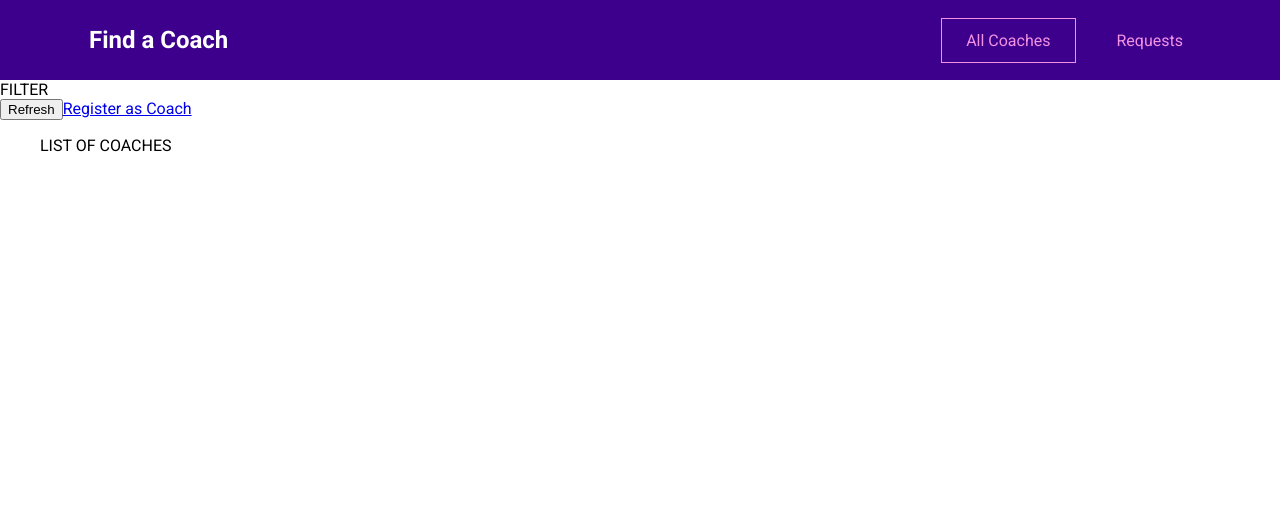
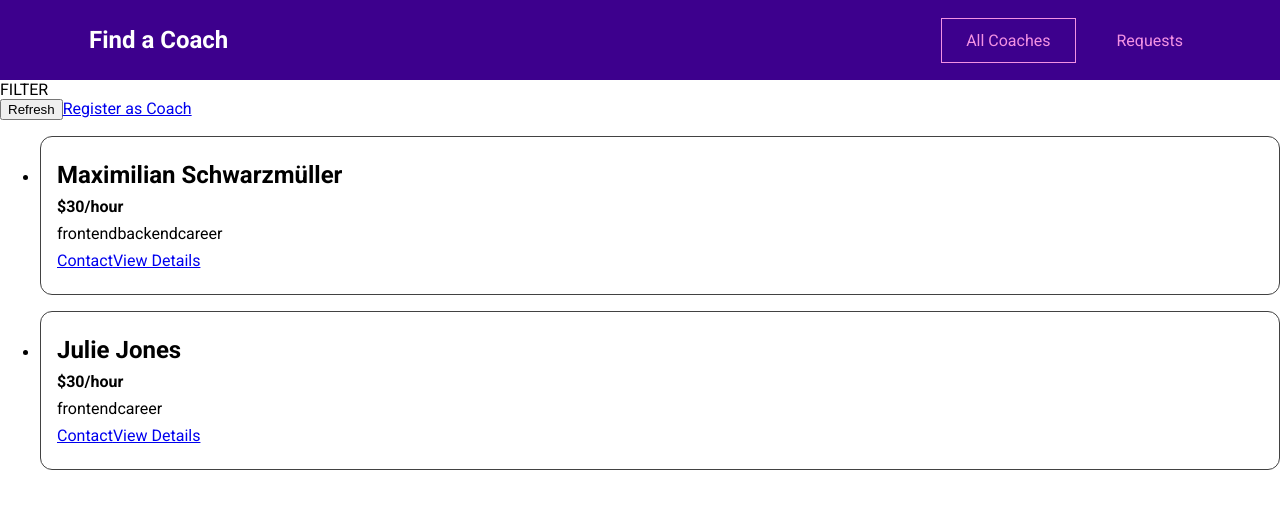
Before and after one commit to Akshay-Daundkar-14/coach-finder, a Vue app: page /coaches in a window 1280 px wide. Shown: the top 508 px of the page. Built offline with nearby package versions, Linux system fonts and the light colour scheme.

Commit message:
Added VueX For State management

```diff
--- /dev/null
+++ b/src/components/coaches/CoachItem.vue
@@ -0,0 +1,59 @@
+<template>
+  <li>
+    <h3>{{ fullName }}</h3>
+    <h4>${{ rate }}/hour</h4>
+
+    <div>
+      <span v-for="area in areas" :key="area">{{ area }}</span>
+    </div>
+
+    <div class="control">
+      <router-link :to="coachContactLink">Contact</router-link>
+      <router-link :to="coachDetailsLink">View Details</router-link>
+    </div>
+  </li>
+</template>
+
+<script>
+export default {
+    props:['id','firstName','lastName','rate','areas'],
+    computed:{
+        fullName(){
+            return this.firstName + ' '+ this.lastName;
+        },
+        coachContactLink(){
+            return this.$route.path + '/'+this.id+'/contact';  //   /coaches/c1/contact
+        },
+        coachDetailsLink(){
+            return '/coaches/'+this.id;  //     /coaches/c1
+        }
+    }
+};
+</script>
+
+<style scoped>
+li {
+  margin: 1rem 0;
+  border: 1px solid #424242;
+  border-radius: 12px;
+  padding: 1rem;
+}
+
+h3 {
+  font-size: 1.5rem;
+}
+
+h3,
+h4 {
+  margin: 0.5rem 0;
+}
+
+div {
+  margin: 0.5rem 0;
+}
+
+.actions {
+  display: flex;
+  justify-content: flex-end;
+}
+</style>
--- a/src/main.js
+++ b/src/main.js
@@ -1,10 +1,12 @@
 import { createApp } from 'vue';
 import router from './router';
 import App from './App.vue'
+import store from './store/index.js'
 
 const app = createApp(App);
 
 
 app.use(router);
+app.use(store);
 
 app.mount('#app');
--- a/src/pages/coaches/CoachesList.vue
+++ b/src/pages/coaches/CoachesList.vue
@@ -1,13 +1,41 @@
 <template>
   <section>FILTER</section>
 
+  <div class="controls">
+    <button>Refresh</button>
+    <router-link to="/register">Register as Coach</router-link>
+  </div>
 
-    <div class="controls">
-        <button>Refresh</button>
-        <router-link to="/register">Register as Coach</router-link>
-    </div>
+  <section v-if="hasCoaches">
+    <ul>
+      <coach-item
+        v-for="coach in filteredCoach"
+        :key="coach.id"
+        :firstName="coach.firstName"
+        :areas="coach.areas"
+        :id="coach.id"
+        :lastName="coach.lastName"
+        :rate="coach.hourlyRate"
+      ></coach-item>
+    </ul>
+  </section>
+  <h3 v-else>No Coaches Found</h3>
+</template>
 
-  <section>
-    <ul>LIST OF COACHES</ul>
-  </section>
-</template>
+<script>
+import CoachItem from '../../components/coaches/CoachItem.vue';
+
+export default {
+  components: {
+    CoachItem,
+  },
+  computed: {
+    filteredCoach() {
+      return this.$store.getters['coaches/coaches'];
+    },
+    hasCoaches() {
+      return this.$store.getters['coaches/hasCoaches'];
+    },
+  },
+};
+</script>
--- /dev/null
+++ b/src/store/index.js
@@ -0,0 +1,13 @@
+import { createStore } from "vuex";
+import coachesModule from "./modules/coaches/index.js";
+
+
+const store = createStore({
+    modules:{
+        coaches:coachesModule
+    }
+});
+
+
+
+export default store;
--- /dev/null
+++ b/src/store/modules/coaches/actions.js
@@ -0,0 +1 @@
+export default{}
--- /dev/null
+++ b/src/store/modules/coaches/getters.js
@@ -0,0 +1,13 @@
+export default{
+    coaches(state){
+        return state.coaches;
+    },
+    hasCoaches(state){
+        if(state.coaches && state.coaches.length > 0)
+        {
+            return true;
+        }else{
+            return false;
+        }
+    }
+}
--- /dev/null
+++ b/src/store/modules/coaches/index.js
@@ -0,0 +1,32 @@
+import mutations from './mutations.js'
+import actions from './actions.js'
+import getters from './getters.js'
+
+export default{
+    namespaced:true,
+    state(){return{
+        coaches:[
+            {
+              id: 'c1',
+              firstName: 'Maximilian',
+              lastName: 'Schwarzmüller',
+              areas: ['frontend', 'backend', 'career'],
+              description:
+                "I'm Maximilian and I've worked as a freelance web developer for years. Let me help you become a developer as well!",
+              hourlyRate: 30
+            },
+            {
+              id: 'c2',
+              firstName: 'Julie',
+              lastName: 'Jones',
+              areas: ['frontend', 'career'],
+              description:
+                'I am Julie and as a senior developer in a big tech company, I can help you get your first job or progress in your current role.',
+              hourlyRate: 30
+            }
+          ]
+    }},
+    mutations:mutations,
+    actions:actions,
+    getters:getters
+}
--- /dev/null
+++ b/src/store/modules/coaches/mutations.js
@@ -0,0 +1 @@
+export default{}
```
Also changed, not shown: src/store/modules/requests/actions.js (added), src/store/modules/requests/getters.js (added), src/store/modules/requests/index.js (added), src/store/modules/requests/mutations.js (added).
